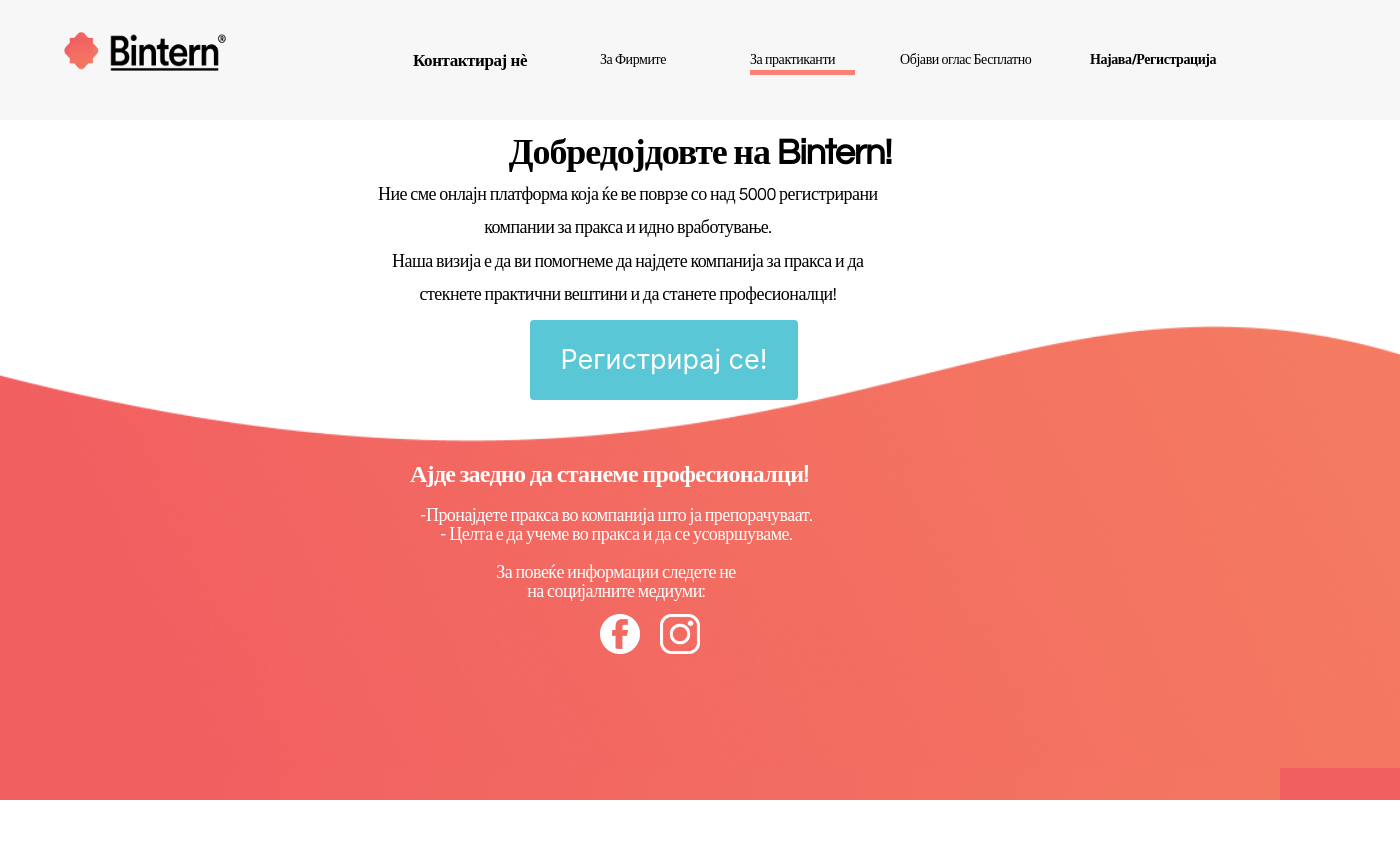
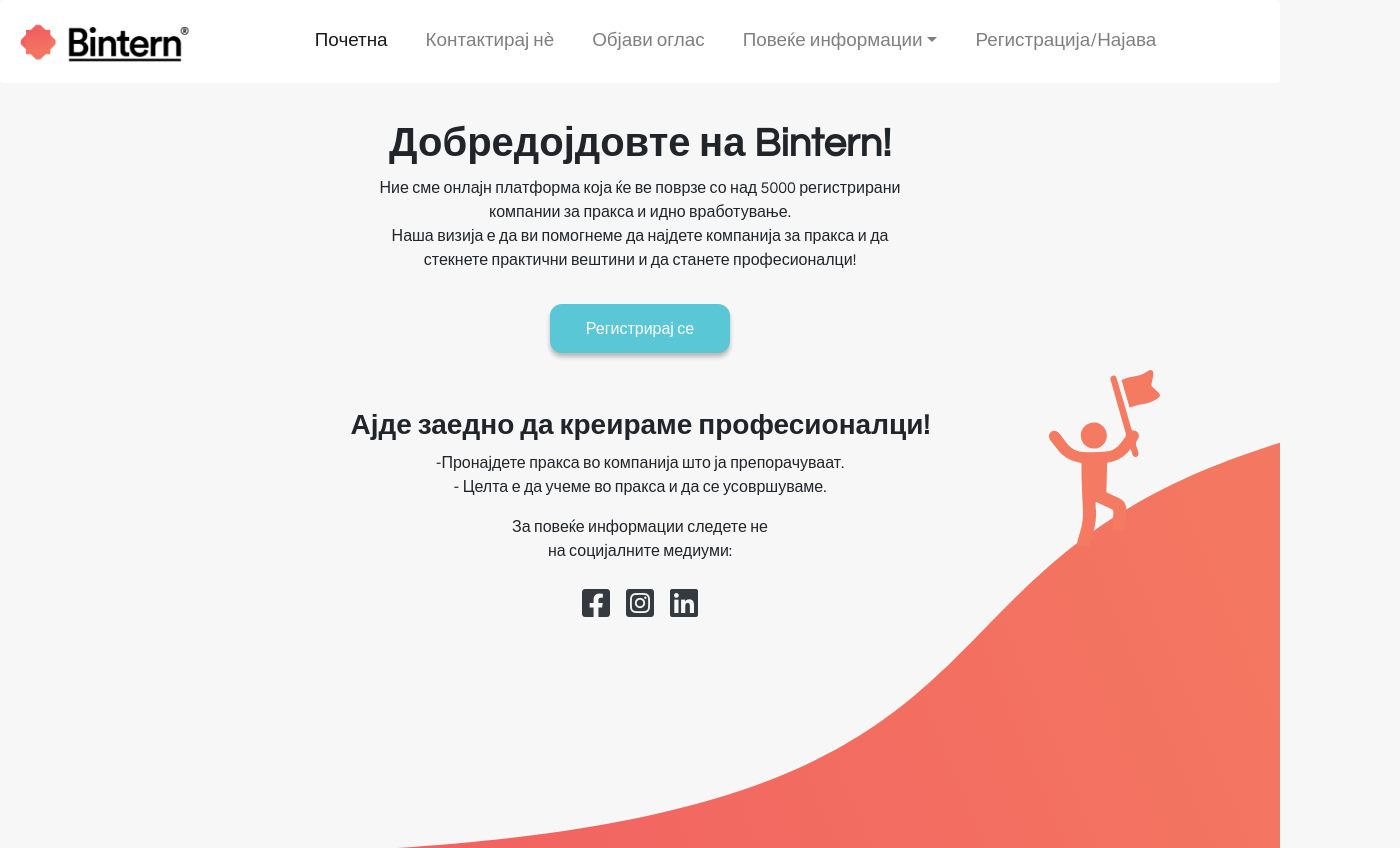
Before and after one commit to DimitarMitrevski/Bintern-Beta-Version, a plain HTML site: page public/bintern5.html in a window 1280 px wide. Shown: the whole page, 1400 px wide, since content can reach past the window. Before the commit the page ends 800 px from the top, so only its background shows below. Drawn offline with nearby package versions, Linux system fonts and the light colour scheme; no server answers.

Commit message:
about students bintern5
totally changed

```diff
--- a/public/bintern5.html
+++ b/public/bintern5.html
@@ -19,94 +19,43 @@
     <script src="https://stackpath.bootstrapcdn.com/bootstrap/4.5.0/js/bootstrap.min.js"
         integrity="sha384-OgVRvuATP1z7JjHLkuOU7Xw704+h835Lr+6QL9UvYjZE3Ipu6Tp75j7Bh/kR0JKI"
         crossorigin="anonymous"></script>
-    <link rel="stylesheet" type="text/css" href="bintern5.css">
+    <!-- <link rel="stylesheet" type="text/css" href="bintern5.css"> -->
     <script src="https://www.gstatic.com/firebasejs/7.5.0/firebase-app.js"></script>
     <script src="https://www.gstatic.com/firebasejs/7.5.0/firebase-analytics.js"></script>
     <script src="https://www.gstatic.com/firebasejs/7.5.0/firebase-auth.js"></script>
     <script src="https://www.gstatic.com/firebasejs/6.2.4/firebase-database.js"></script>
+    <link rel="stylesheet" type="text/css" href="./styles/main.css">
+    <link rel="stylesheet" href="https://cdnjs.cloudflare.com/ajax/libs/font-awesome/5.15.2/css/all.min.css" integrity="sha512-HK5fgLBL+xu6dm/Ii3z4xhlSUyZgTT9tuc/hSrtw6uzJOvgRr2a9jyxxT1ely+B+xFAmJKVSTbpM/CuL7qxO8w==" crossorigin="anonymous" />
 </head>
 
-<body>
-    <div class="login-cover">
-        <div class="d-flex justify-content-center">
-            <div class="spinner-border" role="status">
-                <span class="sr-only">Loading...</span>
-            </div>
-        </div>
-    </div>
 
-    <div id="wrapper">
-        <header>
-            <a href="index.html"><img src="bintern2.png" id="logoto" width="168px" height="60px"
-                    alt="Here was a photo"></a>
-            <nav id="horzNav">
-                <a id="firmite" href="bintern4.html">За Фирмите</a>
-                <a id="praktikanti" href="bintern5.html">За практиканти</a>
-                <a id="objavi" href="companies/registration.html">Објави оглас Бесплатно</a>
-                <a id="najava" href="registrationOrSingIn.html">Најава/Регистрација</a>
-                <a id="kontakt1" href="kontakt.html">Контактирај нѐ</a>
-            </nav>
-        </header>
 
-        <div id="vector"></div>
-        <h1 id="Dobredojdovte">Добредојдовте на Bintern!</h1>
-        <p id="para1">Ние сме онлајн платформа која ќе ве поврзе со над 5000 регистрирани<br> компании за пракса и идно
-            вработување.<br>
-            Наша визија е да ви помогнеме да најдете компанија за пракса и да<br> стекнете практични вештини и да
-            станете професионалци!
-        </p>
+    <body class="about-companies">
 
-        <footer class="animate__animated animate__zoomIn">
-            <h3 id="ajde">Ајде заедно да станеме професионалци!</h3>
-            <p id="para2">-Пронајдете пракса во компанија што ја препорачуваат.<br>
-                - Целта е да учеме во пракса и да се усовршуваме.
-                <br><br>
-                За повеќе информации следете не<br> на социјалните медиуми:
-            </p>
-            <a href="https://www.facebook.com/bintern12/"><img id="fbslika" src="facebook.png" width="40px"
-                    height="40px"></a>
-            <a href="https://www.instagram.com/bintern.mk/"><img id="instaslika" src="instagram.png" width="40px"
-                    height="40px"></a>
-            <!-- <a href="bintern3.html"><button id="registriraj" type="button">Регстрирај се!</button></a> -->
-        </footer>
-        <button type="button" class="button"><span>Регистрирај
-                се!</span></button>
-        <div class="popup"></div>
-        <div id="dialog" class="animate__animated animate__zoomIn">
-            <h3 id="nazad">X</h3>
-            <h3>Рeгистрирај се како</h3>
-            <a href="companies/registration.html"><button id="kompanija">Компанија</button></a>
-            <a href="interns/registration.html"><button id="praktikant">Практикант</button></a>
-        </div>
-        <nav class="navbar navbar-expand-lg navbar-light bg-light rounded">
-            <a class="navbar-brand" href="#"><img src="bintern2.png" class="animate__animated animate__backInDown"
-                    id="logoto1" width="168px" height="60px" alt="Here was a photo"></a>
-            <button class="navbar-toggler collapsed" type="button" data-toggle="collapse"
-                data-target="#navbarsExample09" aria-controls="navbarsExample09" aria-expanded="false"
-                aria-label="Toggle navigation">
+        <nav class="navbar fixed-top navbar-expand-lg navbar-light bg-light rounded">
+            <a class="navbar-brand" href="#"><img src="bintern2.png" class="animate__animated animate__backInDown" width="175" alt="Bintern logo"></a>
+            <button class="navbar-toggler collapsed" type="button" data-toggle="collapse" data-target="#navbarsExample09" aria-controls="navbarsExample09" aria-expanded="false" aria-label="Toggle navigation">
                 <span class="navbar-toggler-icon"></span>
             </button>
 
-            <div class="navbar-collapse collapse" id="navbarsExample09" style="align-self: start;">
-                <ul class="navbar-nav mr-auto">
-                    <li class="nav-item">
-                        <a class="nav-link" href="index.html">Почетна</a>
+            <div class="navbar-collapse collapse" id="navbarsExample09" >
+                <ul class="navbar-nav mr-auto mx-md-auto">
+                    <li class="nav-item active">
+                        <a class="nav-link" href="#">Почетна <span class="sr-only">(current)</span></a>
                     </li>
                     <li class="nav-item">
                         <a class="nav-link" href="kontakt.html">Контактирај нѐ</a>
                     </li>
                     <li class="nav-item">
-                        <a class="nav-link" href="companies/registration.html">Објави оглас Бесплатно</a>
+                        <a class="nav-link" href="companies/registration.html">Објави оглас</a>
                     </li>
 
 
-                    <li class="nav-item dropdown active">
-                        <a class="nav-link dropdown-toggle" href="#" id="dropdown09" data-toggle="dropdown"
-                            aria-haspopup="true" aria-expanded="false">Повеќе информации</a>
+                    <li class="nav-item dropdown">
+                        <a class="nav-link dropdown-toggle" href="#" id="dropdown09" data-toggle="dropdown" aria-haspopup="true" aria-expanded="false">Повеќе информации</a>
                         <div class="dropdown-menu" aria-labelledby="dropdown09">
                             <a class="dropdown-item" href="bintern4.html">За фирмите</a>
-                            <a class="dropdown-item active" href="bintern5.html">За практикании <span
-                                    class="sr-only">(current)</span></a>
+                            <a class="dropdown-item" href="bintern5.html">За практикании</a>
                         </div>
                     </li>
                     <li class="nav-item">
@@ -115,9 +64,51 @@
                 </ul>
 
             </div>
+
         </nav>
-    </div>
-    <script src="jquery.js"></script>
+
+        <div class="container-fluid mt-5 pt-5">
+
+        </div>
+
+        <div class="container-fluid mt-4">
+                <div class="row">
+                    <div class="col">
+                        <h1 class="text-center font-weight-bolder">Добредојдовте на Bintern!</h1>
+                        <p class="text-center">Ние сме онлајн платформа која ќе ве поврзе со над 5000 регистрирани <br>
+                            компании за пракса и идно вработување. <br>
+                            Наша визија е да ви помогнеме да најдете компанија за пракса и да <br>
+                            стекнете практични вештини и да станете професионалци!</p>
+
+                    </div>
+                </div>
+            </div>
+            <div class="row justify-content-center mt-3">
+                <button class="btn1">Регистрирај се</button>
+            </div>
+
+            <div class="row pt-5 mt-2">
+                <div class="col-12">
+                    <h3 class="font-weight-bold">Ајде заедно да креираме професионалци!</h3>
+                    <p>-Пронајдете пракса во компанија што ја препорачуваат. <br>
+                        - Целта е да учеме во пракса и да се усовршуваме.
+                        </p>
+                        <p>
+                        За повеќе информации следете не <br>
+                        на социјалните медиуми:
+                        </p>
+                    <div class="row justify-content-center px-0 mx-0">
+                    <a href="https://www.facebook.com/bintern12" target="_blank"><i class="fab fa-facebook-square m-2 text-dark fa-2x"></i></a>
+                    <a href="https://www.instagram.com/bintern.mk/"><i class="fab fa-instagram-square m-2  text-dark fa-2x"></i></a>
+                    <a href="https://www.linkedin.com/company/bintern/"><i class="fab fa-linkedin m-2 text-dark fa-2x"></i></a>
+                    </div>
+                </div>
+
+            </div>
+
+
+
+    <!-- <script src="jquery.js"></script> -->
     <!-- <script>
         setTimeout(function () {
             $('.login-cover').hide();
@@ -136,9 +127,9 @@
 
         });
     </script> -->
-    <script src="jquery.js"></script>
+    <!-- <script src="jquery.js"></script>
     <script src="firebase.js"></script>
-    <script src="bintern4.js"></script>
+    <script src="bintern4.js"></script> -->
 </body>
 
 </html>
```
